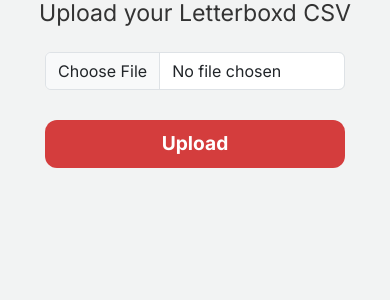
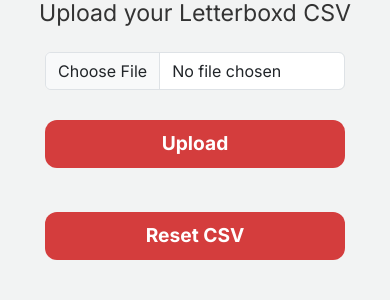
Before and after one commit to xenkou90/the-movie-picker, a Flask app: page /upload in a window 390 px wide. Shown: the part 130-430 px from the top of the page. Run offline with Flask 3, Linux system fonts and the light colour scheme; some libraries are stand-ins or nearby versions.

Commit message:
Added missing Reset CSV button to mobile version for consistency

```diff
--- a/templates/upload.html
+++ b/templates/upload.html
@@ -49,6 +49,10 @@
             <p class="mt-3 text-success text-center">{{ upload_message }} movies!</p>
         {% endif %}
 
+        <form method="POST" action="/reset" class="mt-3 w-100" style="max-width: 300px;">
+            <button class="btn btn-danger w-100">Reset CSV</button>
+        </form>
+
     </div>
 
     <!-- MOBILE MENU -->
```
